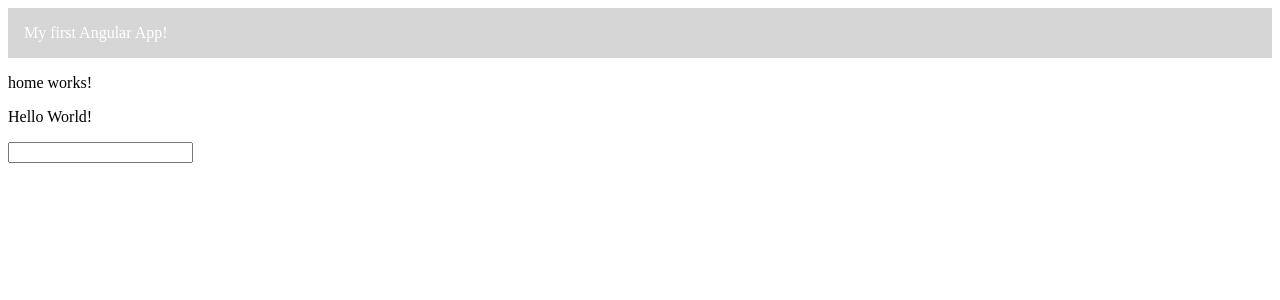
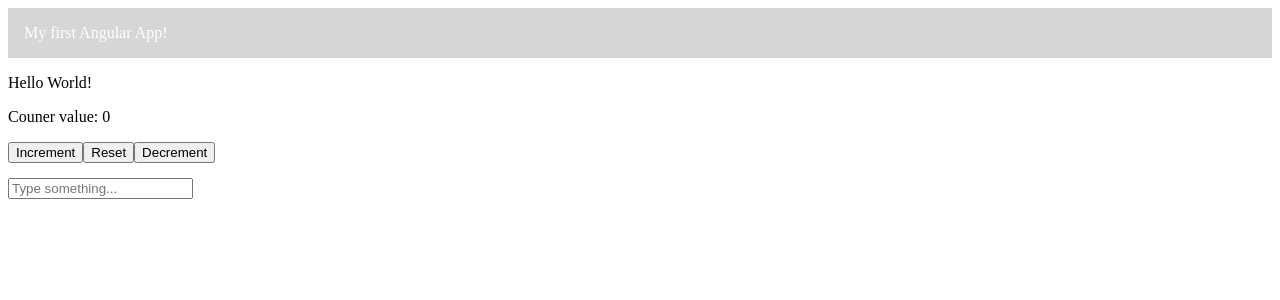
Before and after one commit to TamirP123/first-angular-app, an Angular app: page / in a window 1280 px wide. Shown: the top 300 px of the page. Built offline with nearby package versions, Linux system fonts and the light colour scheme.

Commit message:
Creating a counter.

```diff
--- /dev/null
+++ b/src/app/components/counter/counter.component.html
@@ -0,0 +1,7 @@
+<p>Couner value: {{ counterValue() }}</p>
+
+<div>
+    <button (click)="increment()">Increment</button>
+    <button (click)="reset()">Reset</button>
+    <button (click)="decrement()">Decrement</button>
+</div>
--- /dev/null
+++ b/src/app/components/counter/counter.component.ts
@@ -0,0 +1,23 @@
+import { Component, signal } from '@angular/core';
+
+@Component({
+  selector: 'app-counter',
+  standalone: true,
+  imports: [],
+  templateUrl: './counter.component.html',
+  styleUrl: './counter.component.css'
+})
+export class CounterComponent {
+counterValue = signal(0);
+increment() {
+this.counterValue.update((val) => val + 1);
+}
+
+decrement() {
+  this.counterValue.update((val) => val - 1);
+}
+
+reset() {
+  this.counterValue.set(0);
+}
+}
--- a/src/app/home/home.component.css
+++ b/src/app/home/home.component.css
@@ -0,0 +1,3 @@
+input {
+    margin-top: 15px;
+}
--- a/src/app/home/home.component.html
+++ b/src/app/home/home.component.html
@@ -1,3 +1,3 @@
-<p>home works!</p>
 <app-greeting [message]="homeMessage()"/>
-<input type="text" (keyup)="keyUpHandler($event)">
+<app-counter />
+<input placeholder="Type something..." type="text" (keyup)="keyUpHandler($event)">
--- a/src/app/home/home.component.ts
+++ b/src/app/home/home.component.ts
@@ -1,10 +1,11 @@
 import { Component, signal } from '@angular/core';
 import { GreetingComponent } from '../components/greeting/greeting.component';
+import { CounterComponent } from '../components/counter/counter.component';
 
 @Component({
   selector: 'app-home',
   standalone: true,
-  imports: [GreetingComponent],
+  imports: [GreetingComponent, CounterComponent],
   templateUrl: './home.component.html',
   styleUrl: './home.component.css'
 })
```
Also changed, not shown: src/app/components/counter/counter.component.css (added), 1 other file (tests, documents, lock files or other folders).
